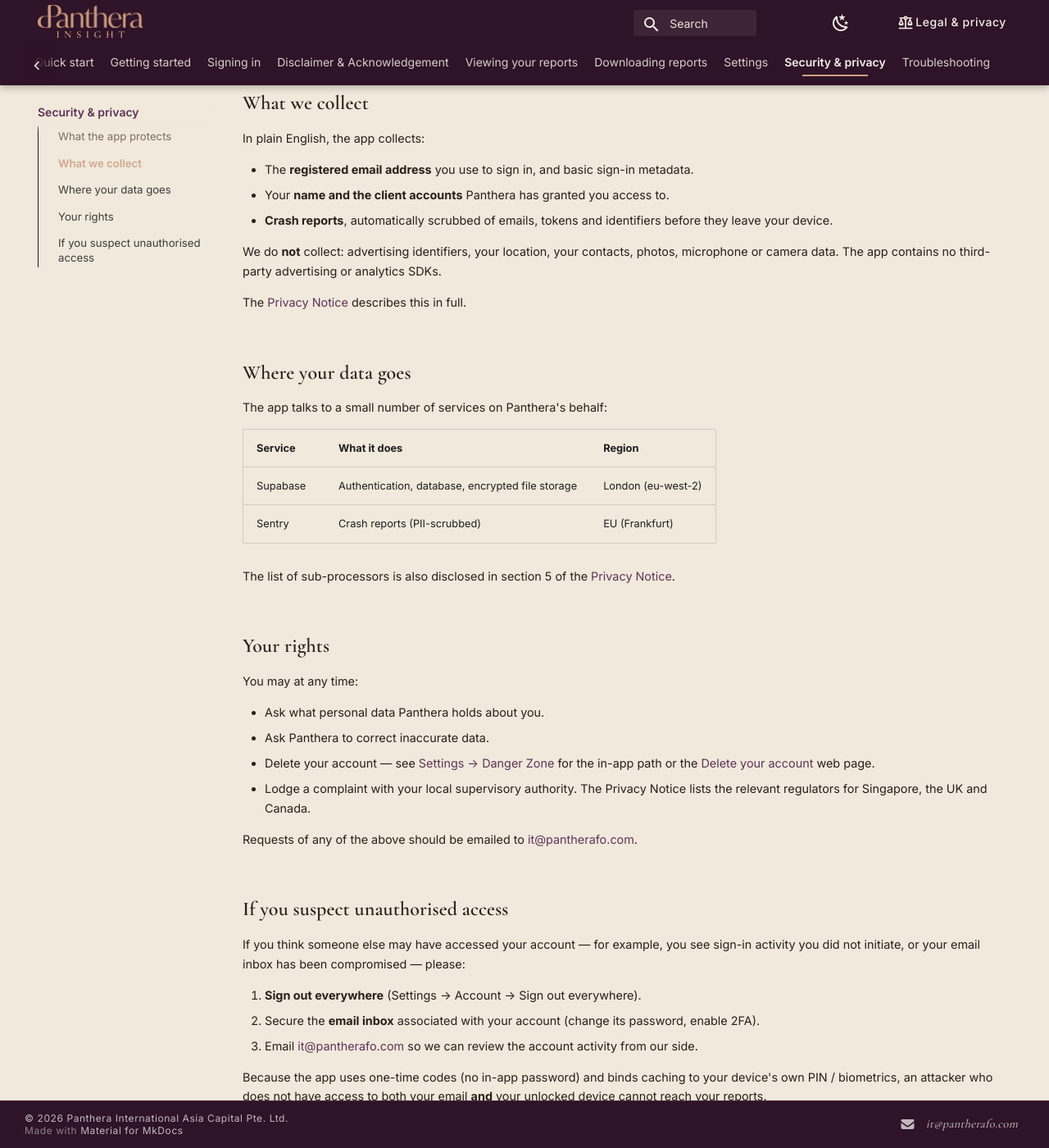
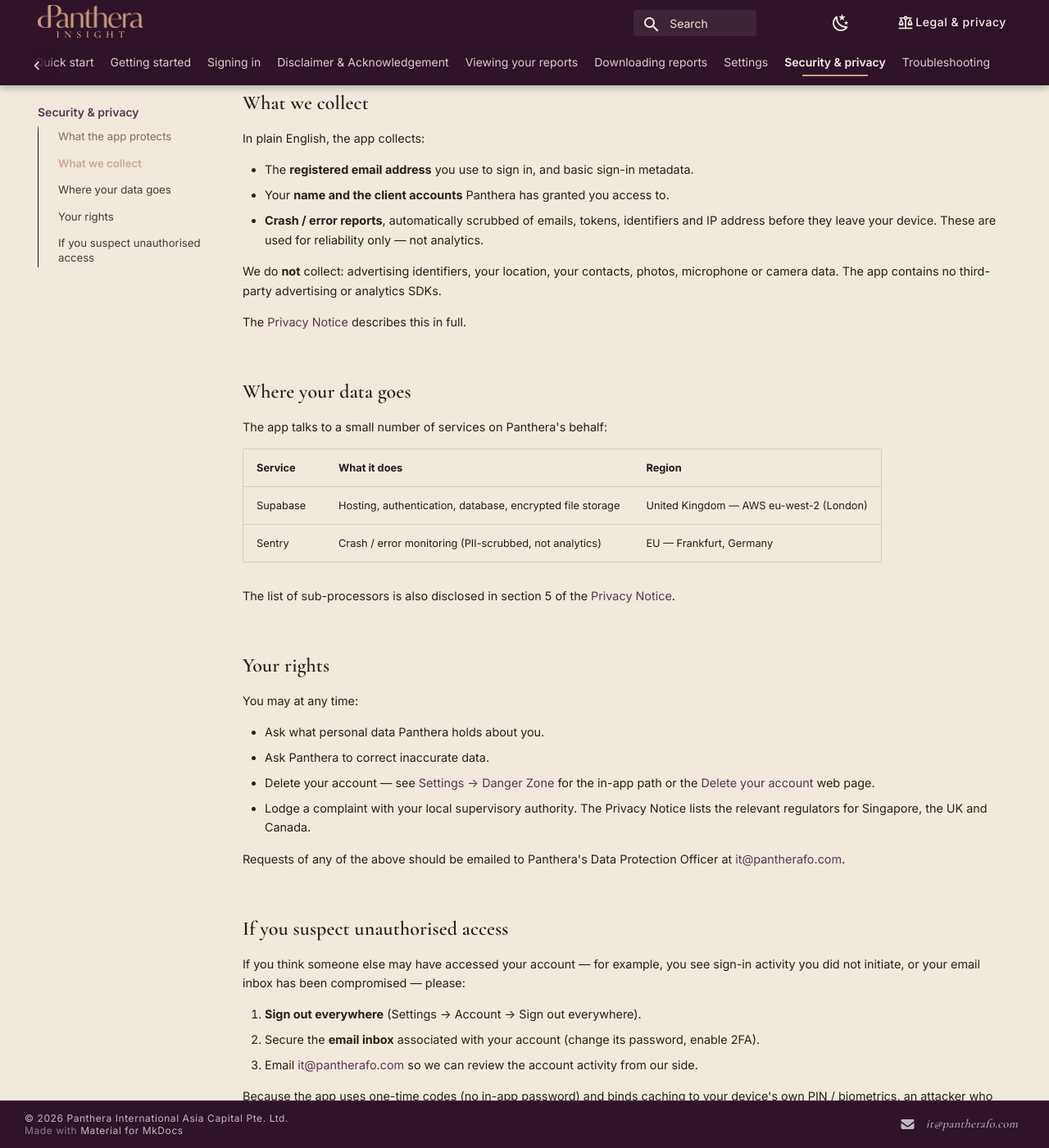
Before and after one commit to panthera-sg/panthera-insight-user-guide, an MkDocs documentation site: the page built from docs/user-guide/security-and-privacy.md, in a window 1280 px wide and 1400 px high, scrolled down 1204 px. Shown: the whole window at 82% size. Built offline with MkDocs 1.6.1 and Material for MkDocs 9.7.7, drawn with Linux system fonts in a browser that asks for light colours.

Commit message:
Update user guide privacy notice.

```diff
--- a/docs/user-guide/security-and-privacy.md
+++ b/docs/user-guide/security-and-privacy.md
@@ -21,7 +21,7 @@
 
 - The **registered email address** you use to sign in, and basic sign-in metadata.
 - Your **name and the client accounts** Panthera has granted you access to.
-- **Crash reports**, automatically scrubbed of emails, tokens and identifiers before they leave your device.
+- **Crash / error reports**, automatically scrubbed of emails, tokens, identifiers and IP address before they leave your device. These are used for reliability only — not analytics.
 
 We do **not** collect: advertising identifiers, your location, your contacts, photos, microphone or camera data. The app contains no third-party advertising or analytics SDKs.
 
@@ -33,8 +33,8 @@
 
 | Service | What it does | Region |
 | ------- | ------------ | ------ |
-| Supabase | Authentication, database, encrypted file storage | London (eu-west-2) |
-| Sentry | Crash reports (PII-scrubbed) | EU (Frankfurt) |
+| Supabase | Hosting, authentication, database, encrypted file storage | United Kingdom — AWS eu-west-2 (London) |
+| Sentry | Crash / error monitoring (PII-scrubbed, not analytics) | EU — Frankfurt, Germany |
 
 The list of sub-processors is also disclosed in section 5 of the [Privacy Notice](https://panthera-sg.github.io/panthera-insight-legal/privacy.html).
 
@@ -47,7 +47,7 @@
 - Delete your account — see [Settings → Danger Zone](settings.md#danger-zone-delete-account) for the in-app path or the [Delete your account](https://panthera-sg.github.io/panthera-insight-legal/delete-account.html) web page.
 - Lodge a complaint with your local supervisory authority. The Privacy Notice lists the relevant regulators for Singapore, the UK and Canada.
 
-Requests of any of the above should be emailed to [it@pantherafo.com](mailto:it@pantherafo.com).
+Requests of any of the above should be emailed to Panthera's Data Protection Officer at [it@pantherafo.com](mailto:it@pantherafo.com).
 
 ## If you suspect unauthorised access
 
```
